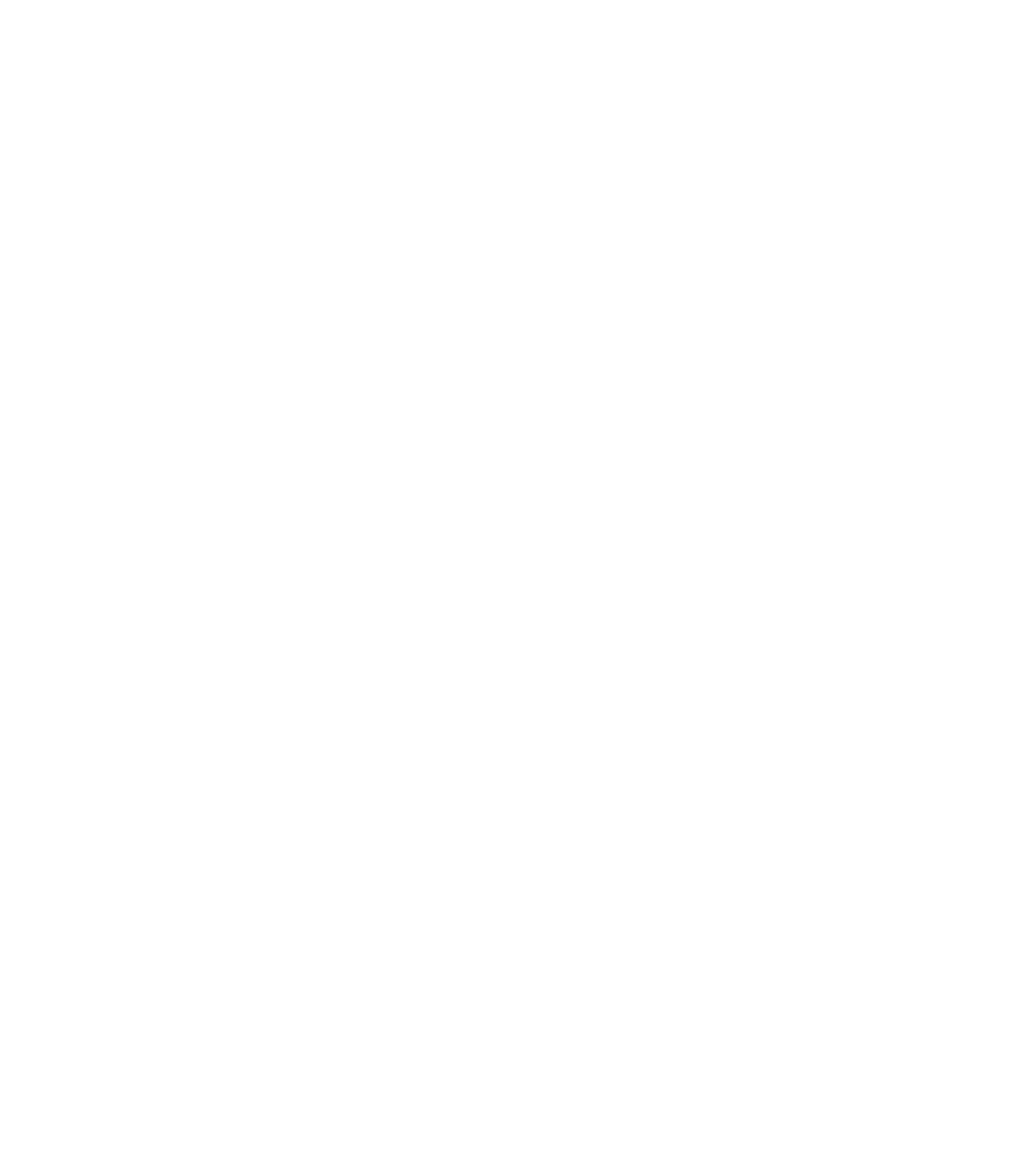
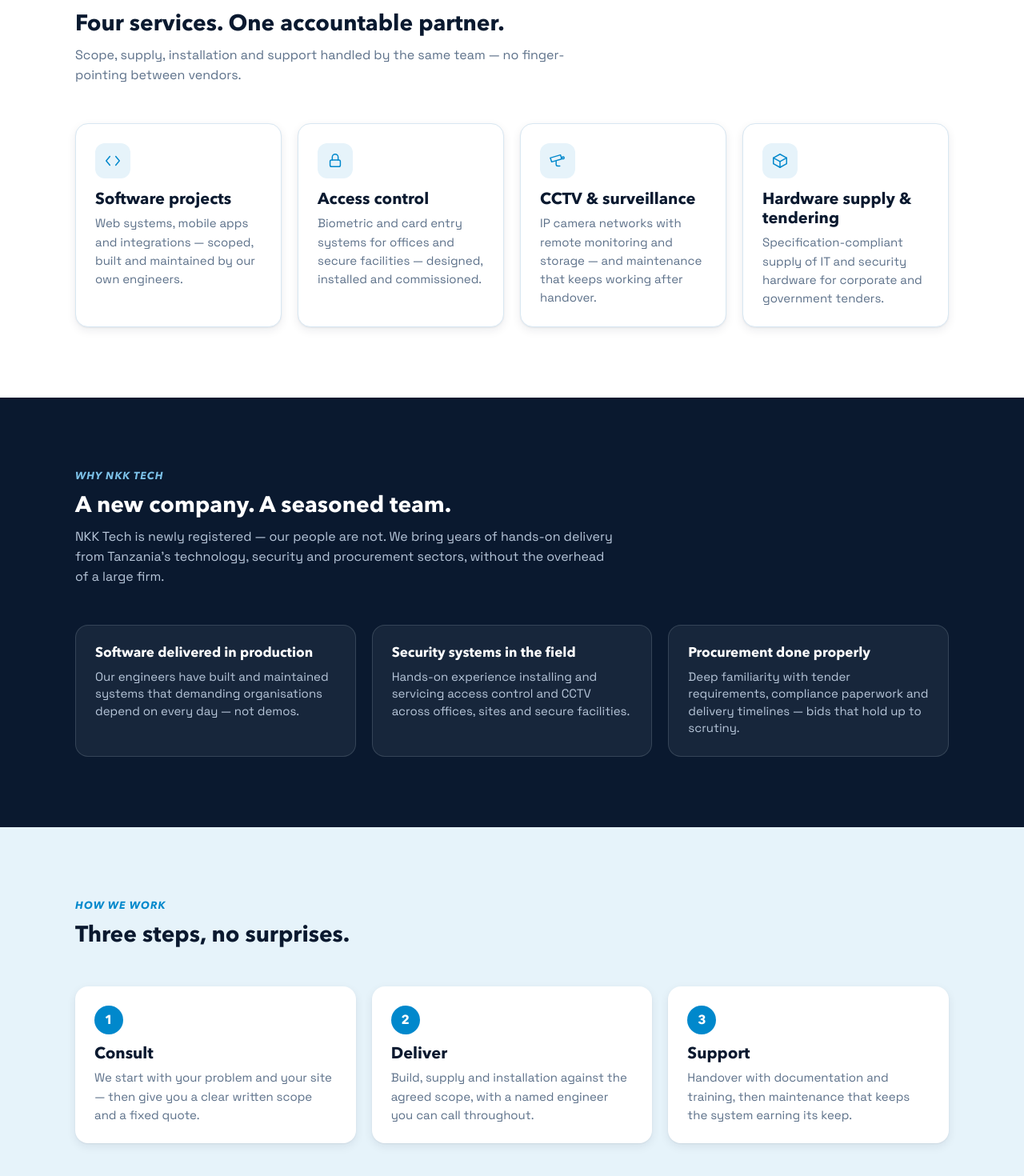
Before and after one commit to NKK-Technologies/nkk-web, a React (Vite) app: page / in a window 1280 px wide. Shown: the part 774-2244 px from the top of the page at 80% size. Before the commit the page ends 800 px from the top, so only its background shows below. Built offline with nearby package versions, Linux system fonts and the light colour scheme.

Commit message:
feat: services, why-us and process sections
Co-Authored-By: Claude Opus <noreply@anthropic.com>

```diff
--- a/src/App.tsx
+++ b/src/App.tsx
@@ -1,12 +1,18 @@
 import { Nav } from './components/Nav'
 import { Hero } from './components/Hero'
+import { Services } from './components/Services'
+import { WhyUs } from './components/WhyUs'
+import { Process } from './components/Process'
 
 function App() {
   return (
     <>
       <Nav />
       <Hero />
-      {/* Services, WhyUs, Process, QuoteSection and Footer land in Tasks 3–4. */}
+      <Services />
+      <WhyUs />
+      <Process />
+      {/* QuoteSection and Footer land in Task 4. */}
     </>
   )
 }
--- /dev/null
+++ b/src/components/Process.tsx
@@ -0,0 +1,57 @@
+import { SectionHeader } from './ui/SectionHeader'
+
+type Step = {
+  number: number
+  title: string
+  body: string
+}
+
+const steps: Step[] = [
+  {
+    number: 1,
+    title: 'Consult',
+    body: 'We start with your problem and your site — then give you a clear written scope and a fixed quote.',
+  },
+  {
+    number: 2,
+    title: 'Deliver',
+    body: 'Build, supply and installation against the agreed scope, with a named engineer you can call throughout.',
+  },
+  {
+    number: 3,
+    title: 'Support',
+    body: 'Handover with documentation and training, then maintenance that keeps the system earning its keep.',
+  },
+]
+
+export function Process() {
+  return (
+    <section id="process" className="bg-ice">
+      <div className="max-w-[1140px] mx-auto px-5 md:px-6 py-14 md:py-[88px]">
+        <SectionHeader
+          kicker="How we work"
+          title="Three steps, no surprises."
+          className="mb-8 md:mb-12"
+        />
+        <div className="grid gap-3 md:grid-cols-3 md:gap-5">
+          {steps.map(({ number, title, body }) => (
+            <article
+              key={number}
+              className="flex items-start gap-4 md:flex-col md:gap-3 bg-white rounded-2xl shadow-card p-5 md:p-6"
+            >
+              <span className="shrink-0 flex items-center justify-center w-9 h-9 rounded-full bg-brand text-white font-display font-bold">
+                {number}
+              </span>
+              <div className="flex flex-col gap-1.5">
+                <h3 className="font-display font-bold text-navy leading-[1.2] text-lg md:text-xl">
+                  {title}
+                </h3>
+                <p className="text-[15px] text-muted">{body}</p>
+              </div>
+            </article>
+          ))}
+        </div>
+      </div>
+    </section>
+  )
+}
--- /dev/null
+++ b/src/components/Services.tsx
@@ -0,0 +1,65 @@
+import type { ComponentType } from 'react'
+import { SectionHeader } from './ui/SectionHeader'
+import { CodeIcon, LockIcon, CctvIcon, PackageIcon } from './ui/icons'
+
+type Service = {
+  icon: ComponentType<{ size?: number }>
+  title: string
+  body: string
+}
+
+const services: Service[] = [
+  {
+    icon: CodeIcon,
+    title: 'Software projects',
+    body: 'Web systems, mobile apps and integrations — scoped, built and maintained by our own engineers.',
+  },
+  {
+    icon: LockIcon,
+    title: 'Access control',
+    body: 'Biometric and card entry systems for offices and secure facilities — designed, installed and commissioned.',
+  },
+  {
+    icon: CctvIcon,
+    title: 'CCTV & surveillance',
+    body: 'IP camera networks with remote monitoring and storage — and maintenance that keeps working after handover.',
+  },
+  {
+    icon: PackageIcon,
+    title: 'Hardware supply & tendering',
+    body: 'Specification-compliant supply of IT and security hardware for corporate and government tenders.',
+  },
+]
+
+export function Services() {
+  return (
+    <section id="services" className="bg-white">
+      <div className="max-w-[1140px] mx-auto px-5 md:px-6 py-14 md:py-[88px]">
+        <SectionHeader
+          kicker="What we do"
+          title="Four services. One accountable partner."
+          sub="Scope, supply, installation and support handled by the same team — no finger-pointing between vendors."
+          className="mb-8 md:mb-12"
+        />
+        <div className="grid gap-3.5 md:gap-5 md:grid-cols-2 lg:grid-cols-4">
+          {services.map(({ icon: Icon, title, body }) => (
+            <article
+              key={title}
+              className="flex items-start gap-4 md:flex-col md:gap-3.5 bg-white border border-line rounded-2xl shadow-card p-5 md:p-6"
+            >
+              <span className="shrink-0 flex items-center justify-center w-11 h-11 rounded-xl bg-ice">
+                <Icon />
+              </span>
+              <div className="flex flex-col gap-1.5">
+                <h3 className="font-display font-bold text-navy leading-[1.2] text-lg md:text-xl">
+                  {title}
+                </h3>
+                <p className="text-[15px] text-muted">{body}</p>
+              </div>
+            </article>
+          ))}
+        </div>
+      </div>
+    </section>
+  )
+}
--- /dev/null
+++ b/src/components/WhyUs.tsx
@@ -0,0 +1,50 @@
+import { SectionHeader } from './ui/SectionHeader'
+
+type Reason = {
+  title: string
+  body: string
+}
+
+const reasons: Reason[] = [
+  {
+    title: 'Software delivered in production',
+    body: 'Our engineers have built and maintained systems that demanding organisations depend on every day — not demos.',
+  },
+  {
+    title: 'Security systems in the field',
+    body: 'Hands-on experience installing and servicing access control and CCTV across offices, sites and secure facilities.',
+  },
+  {
+    title: 'Procurement done properly',
+    body: 'Deep familiarity with tender requirements, compliance paperwork and delivery timelines — bids that hold up to scrutiny.',
+  },
+]
+
+export function WhyUs() {
+  return (
+    <section id="team" className="bg-navy">
+      <div className="max-w-[1140px] mx-auto px-5 md:px-6 py-14 md:py-[88px]">
+        <SectionHeader
+          dark
+          kicker="Why NKK Tech"
+          title="A new company. A seasoned team."
+          sub="NKK Tech is newly registered — our people are not. We bring years of hands-on delivery from Tanzania's technology, security and procurement sectors, without the overhead of a large firm."
+          className="mb-8 md:mb-12 max-w-[680px]"
+        />
+        <div className="grid gap-3 md:grid-cols-3 md:gap-5">
+          {reasons.map(({ title, body }) => (
+            <article
+              key={title}
+              className="bg-[rgba(230,243,250,.06)] border border-[rgba(230,243,250,.14)] rounded-2xl p-5 md:p-6"
+            >
+              <h3 className="font-display font-bold text-white leading-[1.2] text-base md:text-[17px]">
+                {title}
+              </h3>
+              <p className="mt-2 text-dark-body text-sm md:text-[15px]">{body}</p>
+            </article>
+          ))}
+        </div>
+      </div>
+    </section>
+  )
+}
```
Also changed, not shown: 1 other file (tests, documents, lock files or other folders).
